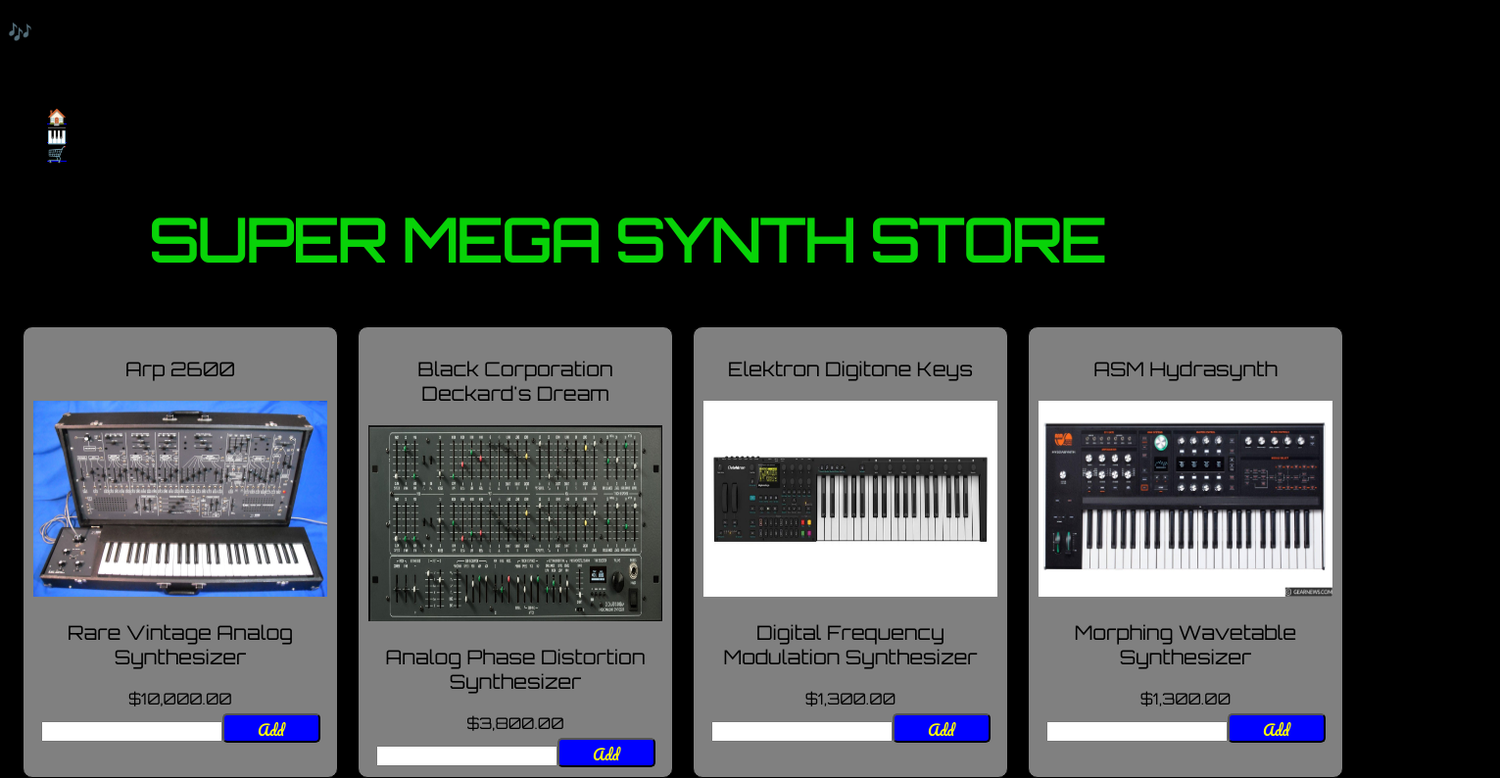
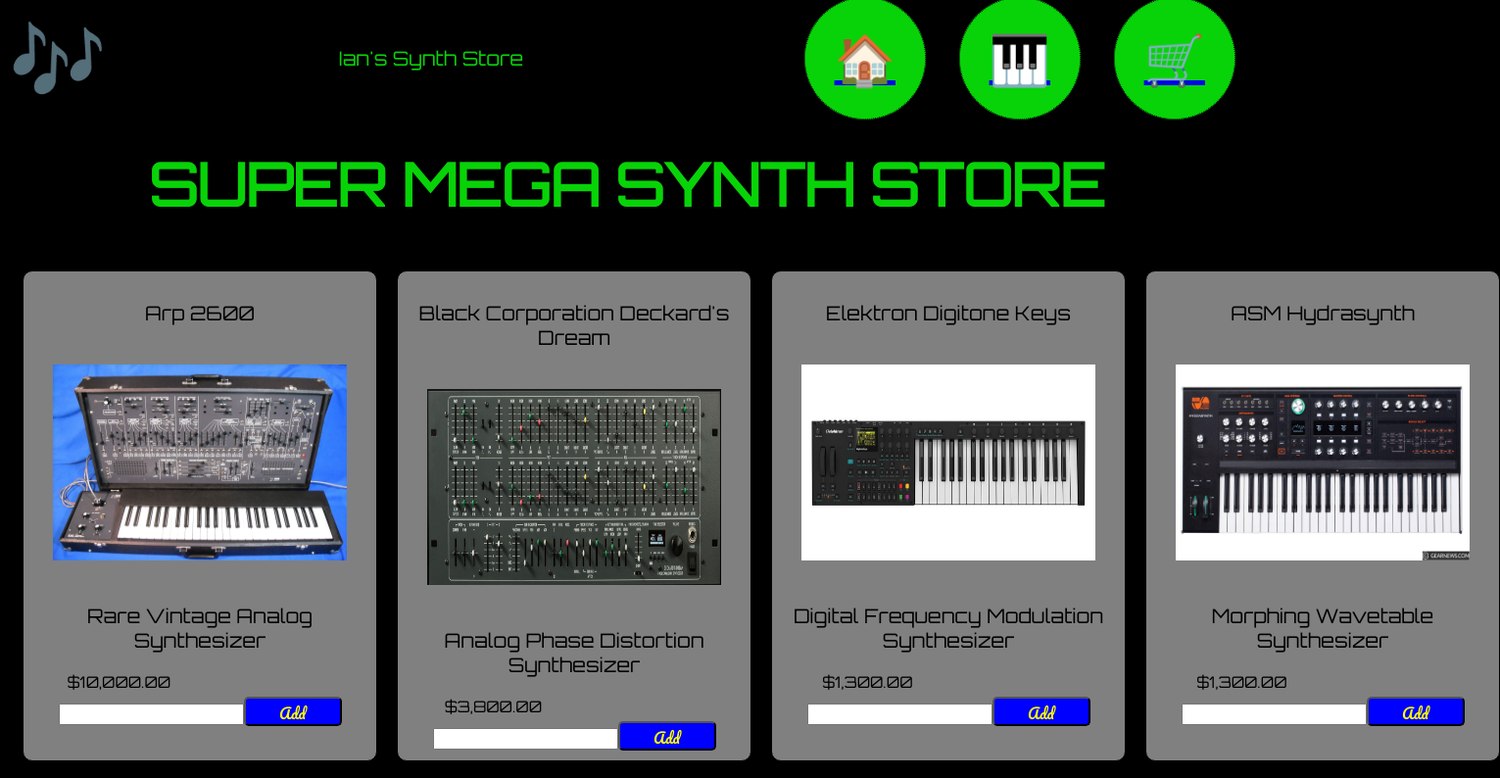
Before and after one commit to ianandrewson/Lab06-product-page, a plain HTML site: page Products/index.html in a window 1280 px wide. Shown: the top 794 px of the page at 98% size, 1531 px wide, since content can reach past the window. Drawn offline with Linux system fonts and the light colour scheme.

Commit message:
added header on products

```diff
--- a/Products/index.html
+++ b/Products/index.html
@@ -4,8 +4,9 @@
     <meta charset="UTF-8">
     <meta name="viewport" content="width=device-width, initial-scale=1.0">
     <meta http-equiv="X-UA-Compatible" content="ie=edge">
+    <title>Products</title>
+    <link rel="stylesheet" href="../common/common.css">
     <link rel="stylesheet" href="products.css">
-    <title>Products</title>
     <link href="https://fonts.googleapis.com/css?family=Orbitron|Pacifico&display=swap" rel="stylesheet"> </head>
 <body>
     <header>
--- a/Products/products.css
+++ b/Products/products.css
@@ -55,3 +55,7 @@
     font-family: 'Orbitron', sans-serif;
     margin: 5px;
 }
+
+#logo {
+    font-size: 80px;
+}
```
